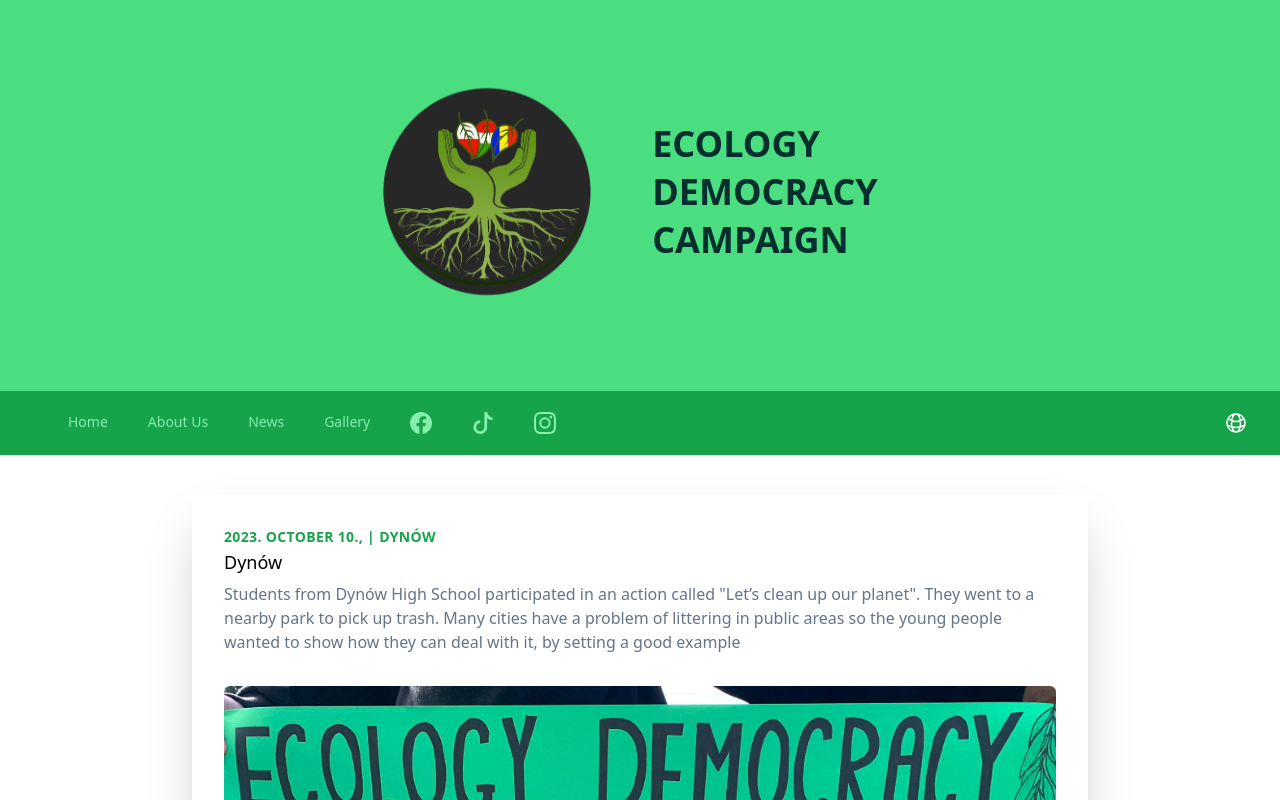
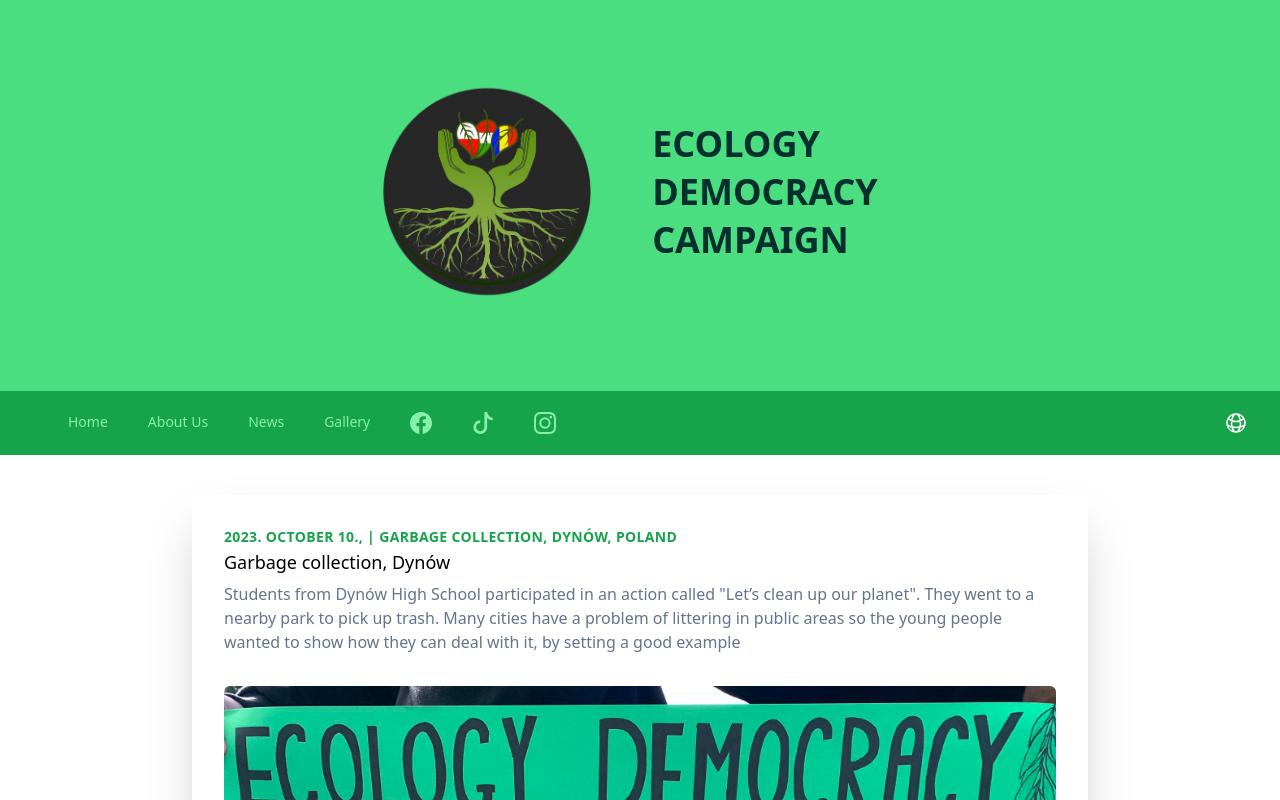
Before and after one commit to bzsol/ecoyouthcampaign, a React (Vite) app: page / in a window 1280 px wide. Shown: the top 800 px of the page. Built offline with nearby package versions, Linux system fonts and the light colour scheme.

Commit message:
updated texts3

```diff
--- a/src/i18n.ts
+++ b/src/i18n.ts
@@ -63,11 +63,11 @@ i18n
             date_fourth: '2023. September 16. | RESITA',
             fourth: 'Environmental protection campaign, garbage collection',
             fourth_text: 'Let’s Do It, Romania! Colegiul Economic al Banatului Montan Reșita participated this year for a new edition of the National Cleanup Day that took place on September 16, together with 191 other countries that had the same mission: a world with less waste."Let’s Do It, Romania!" is the largest social involvement project in Romania, which aims to clean up waste from natural areas in a single day.Project volunteers mobilized high school students to carry out this ecological activity. Why did our school participate? – Because we wanted to have a cleaner neighborhood and city. Because we are convinced that only through the power of example you can contribute to changing society for the better.',
-            date_fifth: '2023. 09. 30., | Resita',
-            fifth: 'Resita',
+            date_fifth: '2023. September 30., | Presentation, Resita, Romania',
+            fifth: 'Presentation, Resita',
             fifth_text: 'The team involved in the project prepared a power point presentation about recycling and disseminated this information to the students of the Economic College, in order to raise awareness that recycling does not only have benefits for the environment, it can also be a change for the better for the community. Students were encouraged to start with small steps and not to put too much pressure on themselves or their loved ones because frustration and a desire to give up on this process so beneficial to nature may arise. Unfortunately, Romania is not a leader in recycling, as only 30% of students in Romania participated in programs where they learned about the importance of selective collection and recycling of waste, according to a Clean Recycle analysis.',
-            date_sixth: '2023. OCTOBER 10., | Dynów',
-            sixth: 'Dynów',
+            date_sixth: '2023. October 10., | Garbage collection, Dynów, Poland',
+            sixth: 'Garbage collection, Dynów',
             sixth_text: 'Students from Dynów High School participated in an action called "Let’s clean up our planet". They went to a nearby park to pick up trash. Many cities have a problem of littering in public areas so the young people wanted to show how they can deal with it, by setting a good example'
           }
         }
@@ -177,11 +177,11 @@ i18n
               date_fourth: '2023. Septembrie 16., | RESITA',
               fourth: 'Campanie de protecția mediului, colectare a deșeurilor',
               fourth_text: 'Let’s do it, Romania! Colegiul Economic al Banatului Montan Reșita a participat anul acesta la o nouă ediție a Zilei Naționale a Curățeniei care a avut loc pe 16 septembrie, alături de alte 191 de țări care au avut aceeași misiune: o lume cu mai puține deșeuri „Let’s Do It, Romania!” este cel mai mare proiect de implicare socială din România, care are ca scop curățarea deșeurilor din zonele naturale într-o singură zi. Voluntarii proiectului au mobilizat elevii de liceu pentru a desfășura această activitate ecologică. De ce a participat școala noastră? – Pentru că am vrut să avem un cartier și un oraș mai curat. Pentru că suntem convinși că doar prin puterea exemplului poți contribui la schimbarea în bine a societății.',
-              date_fifth: '2023. 09. 30., | Resita',
-              fifth: 'Resita',
+              date_fifth: '2023. Septembrie 30., | Prezentare, Resita, Romania',
+              fifth: 'Prezentare, Resita',
               fifth_text: 'Echipa implicată în proiect a pregatit o prezentare power point  despre reciclare și a diseminat aceste informații elevilor din Colegiul Economic, pentru a creste conștientizarea că reciclarea nu are beneficii doar pentru mediul înconjurător,  ea poate fi o schimbare în bine și pentru comunitate.  Elevii au fost încurajați să înceapă cu pași mici și să nu pună presiune prea mare nici pe ei, nici pe cei dragi pentru că este posibil să apară frustrarea și dorința de a renunța la acest proces atât de benefic pentru natură. Din păcate, România nu este fruntașă la capitolul reciclare, întrucât doar 30% dintre elevii din România au participat la programe în care au învățat despre importanța colectării selective și reciclarea deșeurilor, potrivit unei analize Clean Recycle.',
-              date_sixth: '2023. 10. 10., | Dynów',
-              sixth: 'Dynów',
+              date_sixth: '2023. octombrie 10., | Campanie de protecția mediului, colectare a deșeurilor, Dynów, Poland',
+              sixth: 'Campanie de protecția mediului, colectare a deșeurilor, Dynów',
               sixth_text: 'Elevii de la Liceul din Dynów au participat la o acțiune numită „Curățăm planeta noastră”. Au mers într-un parc apropiat pentru a strânge gunoiul. Multe orașe se confruntă cu problema aruncării deșeurilor în spațiile publice, așa că tinerii au vrut să arate cum pot face față acestei situații, dând un exemplu pozitiv.'
             }
 
@@ -238,11 +238,11 @@ i18n
             date_fourth: 'date_fourth',
             fourth: 'fourth_title',
             fourth_text: 'fourth_text',
-            date_fifth: '2023. 09. 30., | Resita',
-            fifth: 'Resita',
+            date_fifth: '2023. Wrzesień 30., | Prezentacja, Resita, Romania',
+            fifth: 'Prezentacja, Resita',
             fifth_text: 'Zespół zaangażowany w projekt przygotował prezentację Power Point na temat recyklingu i rozpowszechnił te informacje pośród studentów Kolegium Ekonomicznego, aby podnieść świadomość, że recykling nie tylko przynosi korzyści dla środowiska, ale może być również zmianą na lepsze dla społeczności. Studenci zostali zachęceni do rozpoczęcia od małych kroków i nie wywierania zbyt dużej presji na siebie lub swoich bliskich, ponieważ może to spowodować frustrację i chęć rezygnacji z tak korzystnego dla przyrody procesu. Niestety, Rumunia nie jest liderem w recyklingu, ponieważ tylko 30% uczniów w Rumunii uczestniczyło w programach, w których dowiedzieli się o znaczeniu selektywnej zbiórki i recyklingu odpadów, zgodnie z analizą Clean Recycle.',
-            date_sixth: '2023. 10. 10., | Dynów',
-            sixth: 'Dynów',
+            date_sixth: '2023. Październik 10., | Zbieranie śmieci, Dynów, Polska',
+            sixth: 'Zbieranie śmieci, Dynów',
             sixth_text: 'Uczniowie Liceum Ogólnokształcącego w Dynowie wzięli udział w akcji "Posprzątajmy naszą planetę". Udali się do pobliskiego parku, aby pozbierać śmieci. Wiele miast boryka się z problemem zaśmiecania terenów publicznych, więc młodzi ludzie chcieli pokazać, jak można sobie z tym radzić, dając dobry przykład'
           }
         }
```
